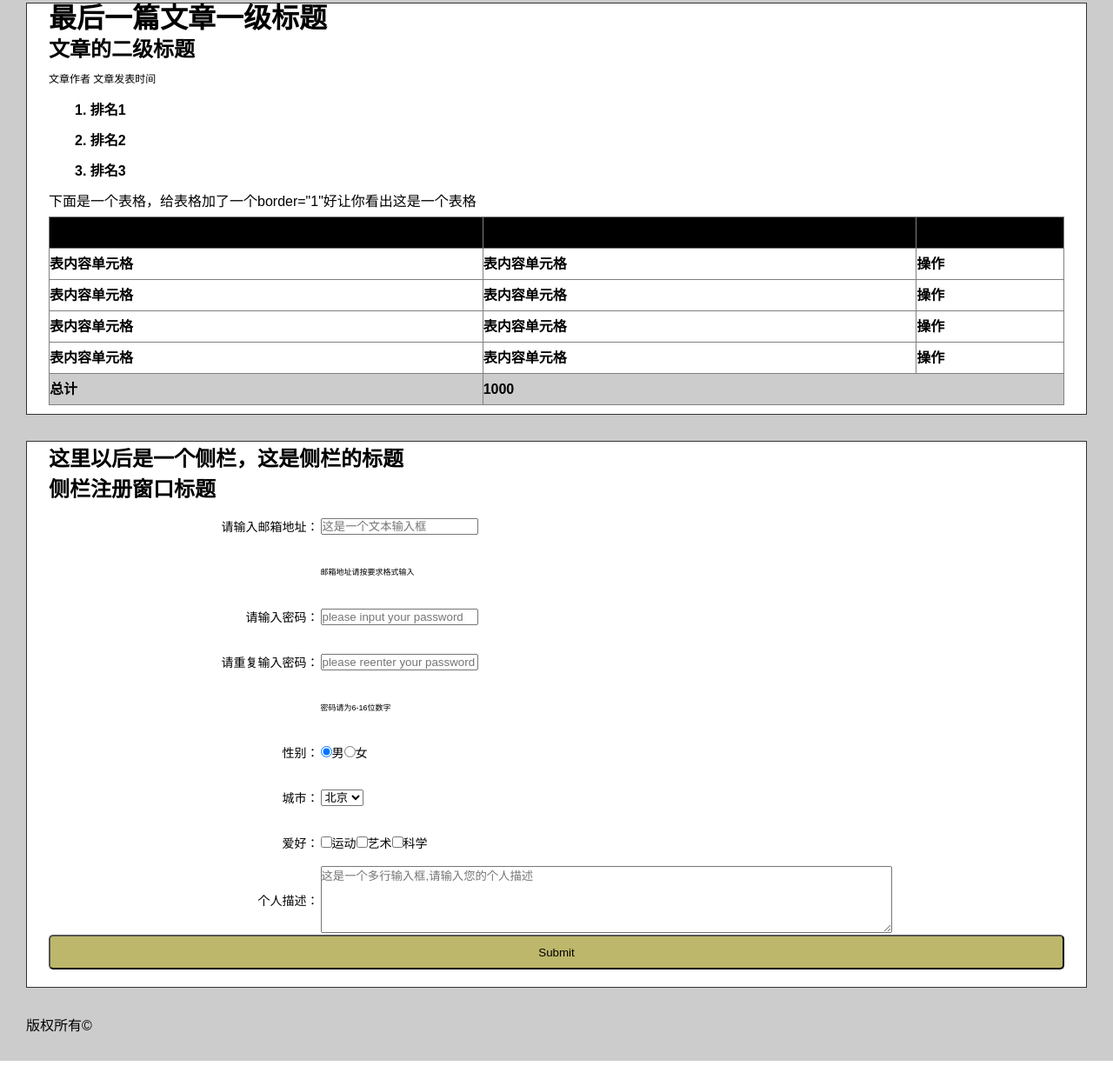
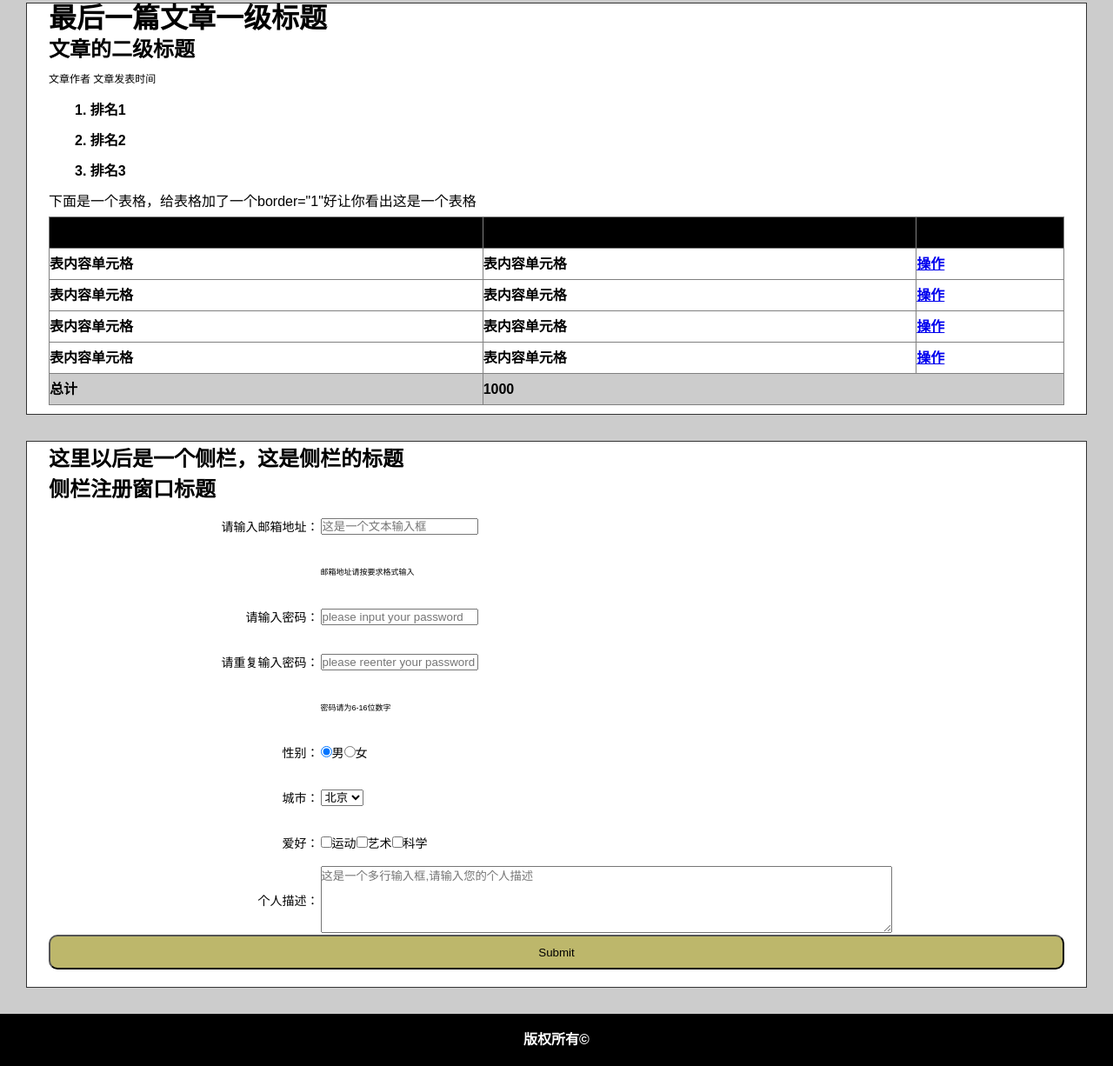
Before and after one commit to ByeJD/WebFrontStudyDemo, a plain HTML site: page BaiduIFE/task1.html in a window 1280 px wide. Shown: the part 2885-4111 px from the top of the page at 87% size. Drawn offline with Linux system fonts and the light colour scheme; files whose address does not match are found by name.

Commit message:
change the background of the footer

```diff
--- a/BaiduIFE/task1.html
+++ b/BaiduIFE/task1.html
@@ -2,6 +2,7 @@
 <head>
 	<meta charset="utf-8">
 	<title>http://ife.baidu.com/task/detail?taskId=1</title>
+	<scr></scr>
 	<style>
 
 	*{
@@ -89,7 +90,7 @@
 
 	#unknown{
 		border: 1px solid #333;
-		margin-bottom:30px;
+
 		background-color: white;
 		padding-left: 25px;
 		padding-right: 25px;
@@ -117,11 +118,22 @@
 		height: 50px;
 	}
 	input[type="submit"]{
-		border-radius: 5px;
+		border-radius: 10px;
 		width: 100%;
 		margin-bottom:20px ;
 		background-color: darkkhaki;
 		height: 40px;
+	}
+	footer{
+		height: 60px;
+		background-color: black;
+		text-align: center;
+		color: white;
+		vertical-align: middle;
+		line-height: 60px;
+	}
+	footer p{
+		text-align: center;
 	}
 	</style>
 </head>
@@ -188,22 +200,22 @@
 			<tr>
 				<td>表内容单元格</td>
 				<td>表内容单元格</td>
-				<td>操作</td>
+				<td><a href="#">操作</a></td>
 			</tr>
 			<tr>
 				<td>表内容单元格</td>
 				<td>表内容单元格</td>
-				<td>操作</td>
+				<td><a href="#">操作</a></td>
 			</tr>
 			<tr>
 				<td>表内容单元格</td>
 				<td>表内容单元格</td>
-				<td>操作</td>
+				<td><a href="#">操作</a></td>
 			</tr>
 			<tr>
 				<td>表内容单元格</td>
 				<td>表内容单元格</td>
-				<td>操作</td>
+				<td><a href="#">操作</a></td>
 			</tr>
 			<tr>
 				<td>总计</td>
@@ -250,11 +262,8 @@
 			<input type="submit" value="确认提交"></input>-->
 		</div>
 	</div>
-
-
-	<footer>版权所有&copy;</footer>
-
 </div>
-
+<footer>
+	<p>版权所有&copy;</p></footer>
 </body>
 </html>
```
